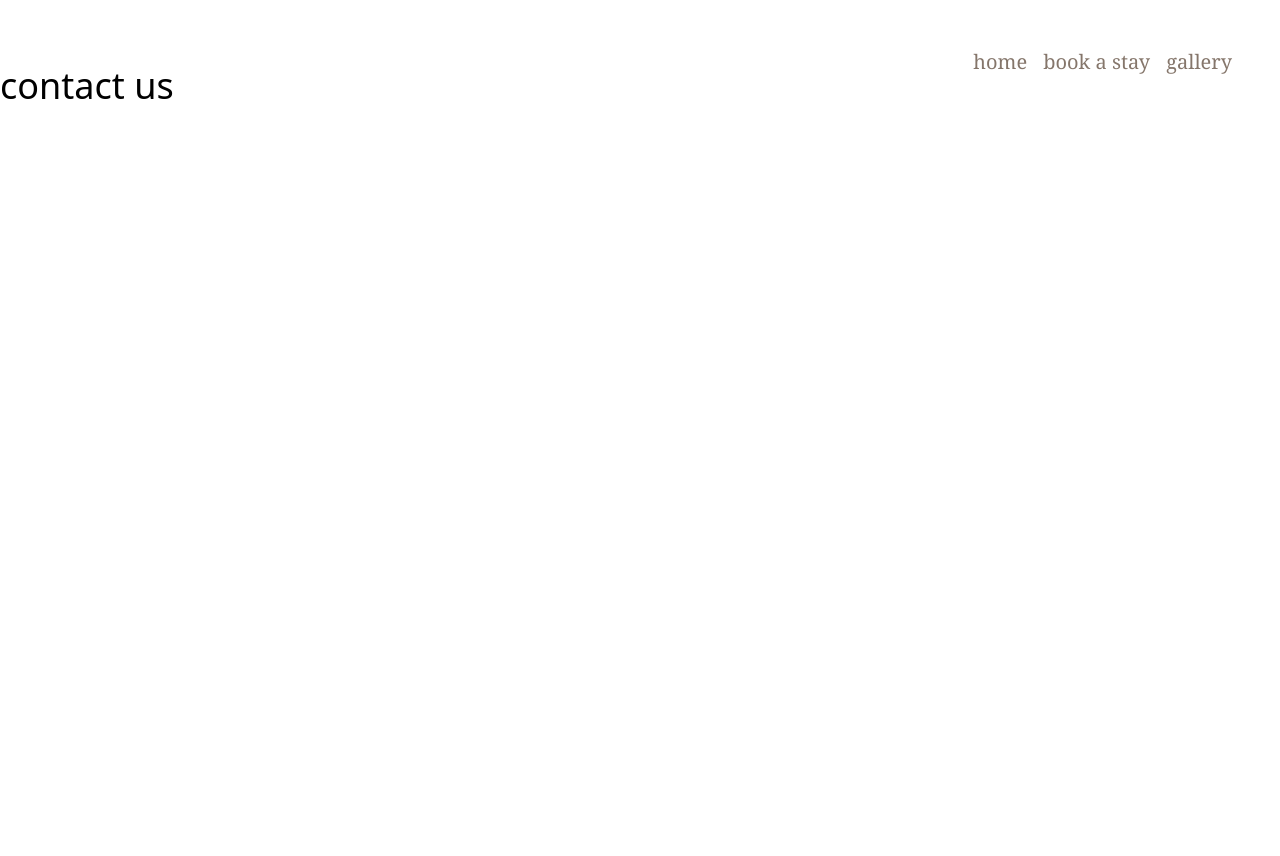
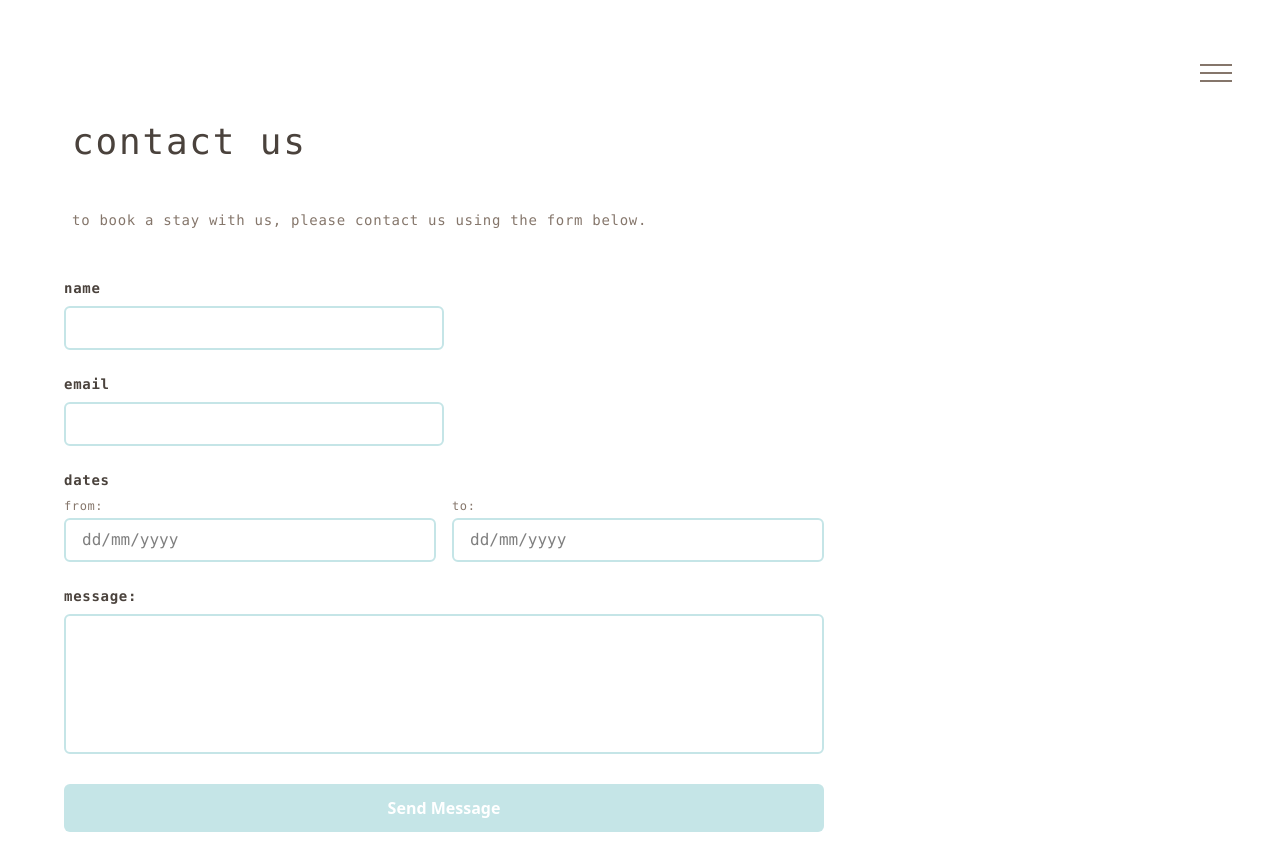
Before and after one commit to gracearcher1/themobilelibrary, a Vue app: page /book in a window 1280 px wide. Before the commit the page ends 800 px from the top, so only its background shows below. Built offline with nearby package versions, Linux system fonts and the light colour scheme.

Commit message:
Create booking form and update styling

```diff
--- a/src/App.vue
+++ b/src/App.vue
@@ -1,14 +1,59 @@
 <script setup lang="ts">
+import { ref } from "vue";
 import { RouterLink } from "vue-router";
+const isMenuOpen = ref(false);
 </script>
 
 <template>
   <header>
-    <div class="text-md sm:text-xl font-serif text-[#85766B]">
-      <nav class="flex gap-4 justify-end pt-4 pr-4 sm:pt-12 sm:pr-12">
-        <RouterLink to="/" class="hover:underline">home</RouterLink>
-        <RouterLink to="/book" class="hover:underline">book a stay</RouterLink>
-        <RouterLink to="/gallery" class="hover:underline">gallery</RouterLink>
+    <div class="py-4 text-md sm:text-l tracking-wider font-mono text-[#85766B]">
+      <button
+        @click="isMenuOpen = !isMenuOpen"
+        class="flex flex-col gap-1.5 justify-end pt-4 pr-4 sm:pt-12 sm:pr-12 ml-auto w-fit hover:opacity-70 transition-opacity cursor-pointer relative z-50"
+        aria-label="Toggle menu"
+      >
+        <span
+          class="w-8 h-0.5 bg-[#85766B] transition-transform"
+          :class="{ 'rotate-45 translate-y-2': isMenuOpen }"
+        ></span>
+        <span
+          class="w-8 h-0.5 bg-[#85766B] transition-opacity"
+          :class="{ 'opacity-0': isMenuOpen }"
+        ></span>
+        <span
+          class="w-8 h-0.5 bg-[#85766B] transition-transform"
+          :class="{ '-rotate-45 -translate-y-2': isMenuOpen }"
+        ></span>
+      </button>
+
+      <nav
+        v-show="isMenuOpen"
+        class="fixed inset-0 bg-white/60 backdrop-blur-sm flex flex-col gap-6 items-center justify-center z-40"
+      >
+        <RouterLink
+          to="/"
+          class="hover:text-[#bdd4d6] text-2xl cursor-pointer"
+          @click="isMenuOpen = false"
+          >home</RouterLink
+        >
+        <RouterLink
+          to="/book"
+          class="hover:text-[#bdd4d6] text-2xl cursor-pointer"
+          @click="isMenuOpen = false"
+          >book</RouterLink
+        >
+        <RouterLink
+          to="/gallery"
+          class="hover:text-[#bdd4d6] text-2xl cursor-pointer"
+          @click="isMenuOpen = false"
+          >gallery</RouterLink
+        >
+        <RouterLink
+          to="/prices"
+          class="hover:text-[#bdd4d6] text-2xl cursor-pointer"
+          @click="isMenuOpen = false"
+          >prices</RouterLink
+        >
       </nav>
     </div>
   </header>
--- a/src/router/index.js
+++ b/src/router/index.js
@@ -3,11 +3,13 @@ import { createRouter, createWebHistory } from "vue-router";
 import Home from "../views/Home.vue";
 import Book from "../views/Book.vue";
 import Gallery from "../views/Gallery.vue";
+import Prices from "@/views/Prices.vue";
 
 const routes = [
   { path: "/", name: "home", component: Home },
   { path: "/book", name: "book", component: Book },
   { path: "/gallery", name: "gallery", component: Gallery },
+  { path: "/prices", name: "prices", component: Prices },
 ];
 
 const router = createRouter({
--- a/src/views/Book.vue
+++ b/src/views/Book.vue
@@ -1,15 +1,171 @@
-<script setup>
-import Title from "../components/Title.vue";
-</script>
+<script setup></script>
 
 <template>
-  <header
-    class="leading-relaxed lg:flex lg:items-center lg:pr-[calc(var(--section-gap)/2)]"
-  >
-    <div class="wrapper lg:flex lg:items-start lg:flex-wrap">
-      <Title msg="contact us" />
-    </div>
-  </header>
+  <div class="p-6">
+    <p
+      class="text-2xl tracking-wider sm:text-4xl font-mono pb-12 sm:pl-12 transition-all duration-1000 ease-in-out text-[#4A423C]"
+    >
+      contact us
+    </p>
+    <p
+      class="text-2xl tracking-wider sm:text-sm font-mono pb-12 sm:pl-12 transition-all duration-1000 ease-in-out text-[#85766B]"
+    >
+      to book a stay with us, please contact us using the form below.
+    </p>
+    <form
+      class="rounded-lg pl-10 space-y-6 max-w-200"
+      style="border-color: #85766b"
+    >
+      <div>
+        <label
+          for="name"
+          class="block text-sm tracking-wider font-mono font-semibold mb-2"
+          style="color: #4a423c"
+        >
+          name
+        </label>
+        <input
+          type="text"
+          id="name"
+          name="name"
+          required
+          class="w-1/2 px-4 py-2 border-2 rounded-md focus:outline-none font-mono"
+          style="border-color: #c5e5e7"
+          onfocus="
+            this.style.borderColor = '#C5E5E7';
+            this.style.boxShadow = '0 0 0 2px #C5E5E7';
+          "
+          onblur="
+            this.style.borderColor = '#c5e5e7';
+            this.style.boxShadow = 'none';
+          "
+        />
+      </div>
 
-  <main></main>
+      <div>
+        <label
+          for="email"
+          class="block text-sm tracking-wider font-mono font-semibold mb-2"
+          style="color: #4a423c"
+        >
+          email
+        </label>
+        <input
+          type="email"
+          id="email"
+          name="email"
+          required
+          class="w-1/2 px-4 py-2 border-2 rounded-md focus:outline-none font-mono"
+          style="border-color: #c5e5e7"
+          onfocus="
+            this.style.borderColor = '#C5E5E7';
+            this.style.boxShadow = '0 0 0 2px #C5E5E7';
+          "
+          onblur="
+            this.style.borderColor = '#c5e5e7';
+            this.style.boxShadow = 'none';
+          "
+        />
+      </div>
+
+      <div>
+        <label
+          class="block tracking-wider font-mono text-sm font-semibold mb-2"
+          style="color: #4a423c"
+        >
+          dates
+        </label>
+        <div class="grid grid-cols-2 gap-4">
+          <div>
+            <label
+              for="from-date"
+              class="block text-xs mb-1 tracking-wider font-mono"
+              style="color: #85766b"
+            >
+              from:
+            </label>
+            <input
+              type="text"
+              id="from-date"
+              name="from-date"
+              placeholder="dd/mm/yyyy"
+              pattern="\d{2}/\d{2}/\d{4}"
+              required
+              class="w-full px-4 py-2 border-2 rounded-md focus:outline-none font-mono"
+              style="border-color: #c5e5e7"
+              onfocus="
+                this.style.borderColor = '#C5E5E7';
+                this.style.boxShadow = '0 0 0 2px #C5E5E7';
+              "
+              onblur="
+                this.style.borderColor = '#c5e5e7';
+                this.style.boxShadow = 'none';
+              "
+            />
+          </div>
+          <div>
+            <label
+              for="to-date"
+              class="block text-xs mb-1 tracking-wider font-mono"
+              style="color: #85766b"
+            >
+              to:
+            </label>
+            <input
+              type="text"
+              id="to-date"
+              name="to-date"
+              placeholder="dd/mm/yyyy"
+              pattern="\d{2}/\d{2}/\d{4}"
+              required
+              class="w-full px-4 py-2 border-2 rounded-md focus:outline-none font-mono"
+              style="border-color: #c5e5e7"
+              onfocus="
+                this.style.borderColor = '#C5E5E7';
+                this.style.boxShadow = '0 0 0 2px #C5E5E7';
+              "
+              onblur="
+                this.style.borderColor = '#c5e5e7';
+                this.style.boxShadow = 'none';
+              "
+            />
+          </div>
+        </div>
+      </div>
+
+      <div>
+        <label
+          for="message"
+          class="block text-sm tracking-wider font-mono font-semibold mb-2"
+          style="color: #4a423c"
+        >
+          message:
+        </label>
+        <textarea
+          id="message"
+          name="message"
+          rows="5"
+          required
+          class="w-full px-4 py-2 border-2 rounded-md focus:outline-none font-mono resize-none"
+          style="border-color: #c5e5e7"
+          onfocus="
+            this.style.borderColor = '#C5E5E7';
+            this.style.boxShadow = '0 0 0 2px #C5E5E7';
+          "
+          onblur="
+            this.style.borderColor = '#c5e5e7';
+            this.style.boxShadow = 'none';
+          "
+        ></textarea>
+      </div>
+
+      <button
+        type="submit"
+        class="w-full text-white font-semibold py-3 px-6 rounded-md transition-colors duration-200"
+        style="background-color: #c5e5e7"
+      >
+        Send Message
+      </button>
+    </form>
+  </div>
 </template>
--- a/src/views/Gallery.vue
+++ b/src/views/Gallery.vue
@@ -1,15 +1,9 @@
-<script setup>
-import Title from "../components/Title.vue";
-</script>
+<script setup></script>
 
 <template>
-  <header
-    class="leading-relaxed lg:flex lg:items-center lg:pr-[calc(var(--section-gap)/2)]"
+  <p
+    class="text-2xl sm:text-4xl font-mono tracking-wider pb-12 sm:pl-12 transition-all duration-1000 ease-in-out text-[#4A423C]"
   >
-    <div class="wrapper lg:flex lg:items-start lg:flex-wrap">
-      <Title msg="gallery" />
-    </div>
-  </header>
-
-  <main></main>
+    gallery
+  </p>
 </template>
--- a/src/views/Home.vue
+++ b/src/views/Home.vue
@@ -16,19 +16,19 @@ onMounted(() => {
 <template>
   <div class="p-6">
     <h1
-      class="text-2xl sm:text-4xl font-bold font-serif pb-12 sm:pl-12 transition-all duration-1000 ease-in-out text-[#4A423C]"
+      class="text-2xl tracking-wider font-mono sm:text-4xl pb-12 transition-all duration-1000 ease-in-out text-[#4A423C]"
       :class="
         hasLoaded ? 'opacity-100 translate-y-0' : 'opacity-0 translate-y-12'
       "
     >
-      explore the mobile library
+      the mobile library
     </h1>
     <div class="grid grid-cols-1 sm:grid-cols-3 gap-6 max-w-7xl">
       <div class="col-span-1 sm:col-span-2">
         <img
           :src="interiorLounge"
           alt="Interior lounge"
-          class="w-full h-full rounded-4xl object-cover transition-all duration-1900 ease-in-out"
+          class="w-full h-full object-cover transition-all duration-1900 ease-in-out"
           :class="
             hasLoaded ? 'opacity-100 translate-y-0' : 'opacity-0 translate-y-12'
           "
@@ -39,7 +39,7 @@ onMounted(() => {
         <img
           :src="exteriorSunset"
           alt="Exterior at sunset"
-          class="w-full rounded-4xl transition-all duration-1500 ease-in-out delay-200"
+          class="w-full transition-all duration-1500 ease-in-out delay-200"
           :class="
             hasLoaded ? 'opacity-100 translate-y-0' : 'opacity-0 translate-y-12'
           "
@@ -47,12 +47,23 @@ onMounted(() => {
         <img
           :src="breakfastInBed"
           alt="Breakfast in bed"
-          class="w-full rounded-4xl transition-all duration-1500 ease-in-out delay-400"
+          class="w-full transition-all duration-1500 ease-in-out delay-400"
           :class="
             hasLoaded ? 'opacity-100 translate-y-0' : 'opacity-0 translate-y-12'
           "
         />
       </div>
     </div>
+    <div class="pt-10">
+      <p
+        class="py-12 leading-relaxed tracking-wider font-mono px-4 text-md pb text-justify transition-all duration-1000 ease-in-out bg-[#bad1d3] text-[#ffffff]"
+      >
+        Our beautiful self-converted Mobile Library is an off-grid haven. Set on
+        a lake in beautiful Somerset surrounded by rolling countryside, it is
+        situated halfway between the popular artisan market-towns of Frome and
+        Bruton and a short drive from Longleat. Four solar panels power your
+        stay, providing you with a wonderful slice of peaceful tranquility.
+      </p>
+    </div>
   </div>
 </template>
--- /dev/null
+++ b/src/views/Prices.vue
@@ -0,0 +1,15 @@
+<script setup></script>
+
+<template>
+  <p
+    class="text-2xl sm:text-4xl font-mono tracking-wider pb-12 sm:pl-12 transition-all duration-1000 ease-in-out text-[#4A423C]"
+  >
+    prices
+  </p>
+
+  <p
+    class="text-2xl tracking-wider sm:text-sm font-mono pb-12 sm:pl-12 transition-all duration-1000 ease-in-out text-[#85766B]"
+  >
+    to book the mobile library it costs £120 per night, including...
+  </p>
+</template>
```
